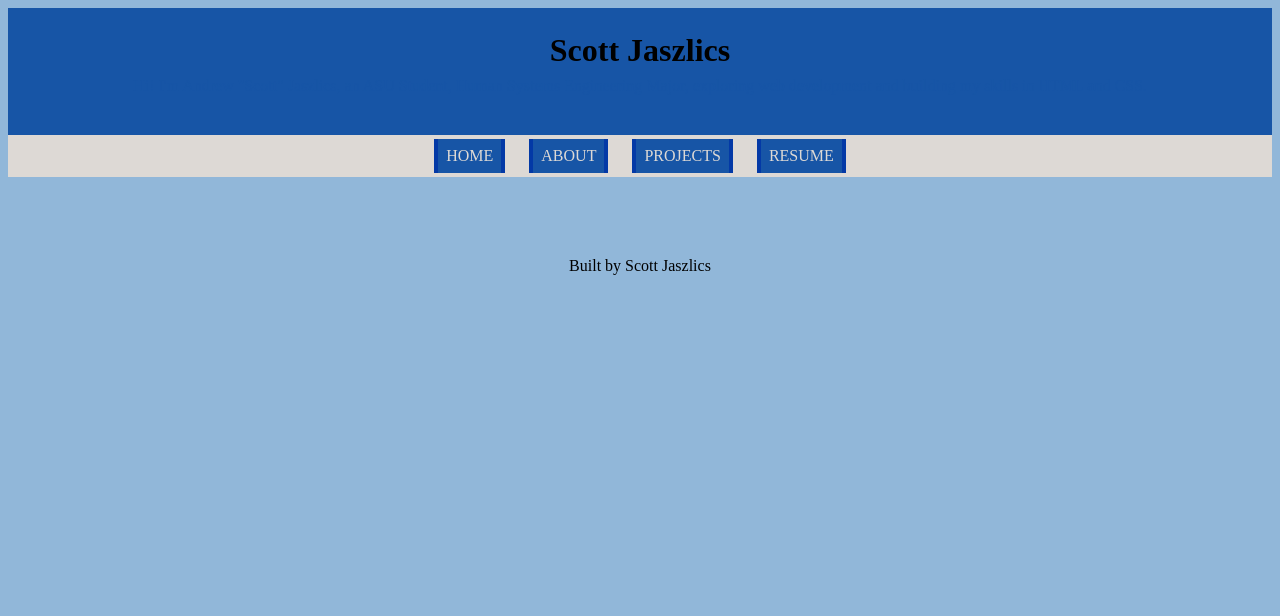
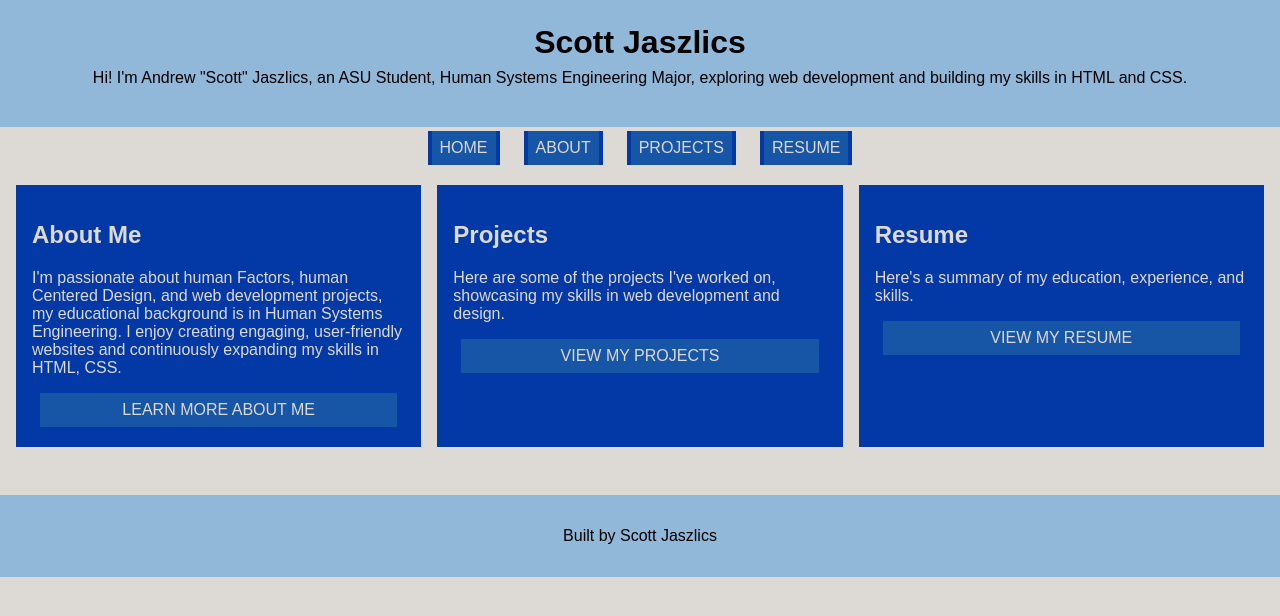
Before and after one commit to ajaszlic/ScottJaszlics, a plain HTML site: page index.html in a window 1280 px wide. Drawn offline with Linux system fonts and the light colour scheme.

Commit message:
Expanded HTML and CSS for About ME

```diff
--- a/index.html
+++ b/index.html
@@ -19,9 +19,25 @@
         <li><a href="resume.html">Resume</a></li>
      </ul>
     </nav>
-    <main>
 
-    </main>
+        <main class="card-row">
+   <section id="about">
+        <h2>About Me</h2>
+        <p>I'm passionate about human Factors, human Centered Design, and web development projects, my educational background is in Human Systems Engineering. I enjoy creating engaging, user-friendly websites and continuously expanding my skills in HTML, CSS.</p>
+        <a href="about.html">Learn More About Me</a>
+    </section>
+    <section id="projects">
+        <h2>Projects</h2>
+        <p>Here are some of the projects I've worked on, showcasing my skills in web development and design.</p>
+        <a href="projects.html">View My Projects</a>
+    </section>
+    <section id="resume">
+        <h2>Resume</h2>
+        <p>Here's a summary of my education, experience, and skills.</p>
+        <a href="resume.html">View My Resume</a>
+    </section>
+</main>
+
     <footer>
         <p>Built by Scott Jaszlics</p>
     </footer>
--- a/styles.css
+++ b/styles.css
@@ -8,11 +8,13 @@ Slate Blue #91B7D9
 Biegeish #DDD9D5
 */
 /* GLOBAL (base) MOBILE FIRST */
-body { background-color: #91B7D9;
+body { background-color: #DDD9D5;
+    font-family: Arial, Helvetica, sans-serif;
+    margin: 0;
 }
 
 header {
-    background-color: #1755A6;
+    background-color:#91B7D9;
     text-align: center;
     padding: 1.5rem;
 }
@@ -23,7 +25,6 @@ header h1 {
 
 header p {
     margin-top: 0.5rem;
-    color: #1755A6;
 }
 
 nav {
@@ -56,6 +57,7 @@ main {
 }
 
 .card-row section {
+    color: #DDD9D5;
     background-color: #0339A6;
     padding: 1rem;
     margin-bottom: 1rem;
@@ -80,6 +82,7 @@ img {
 }
 
 #About, #Resume, #Projects, #Contact {
+    color: #DDD9D5;
     background-color: #91B7D9;
     padding: 1rem;
     padding: 1rem;
```
Also changed, not shown: about.html (+2 -1 lines).
